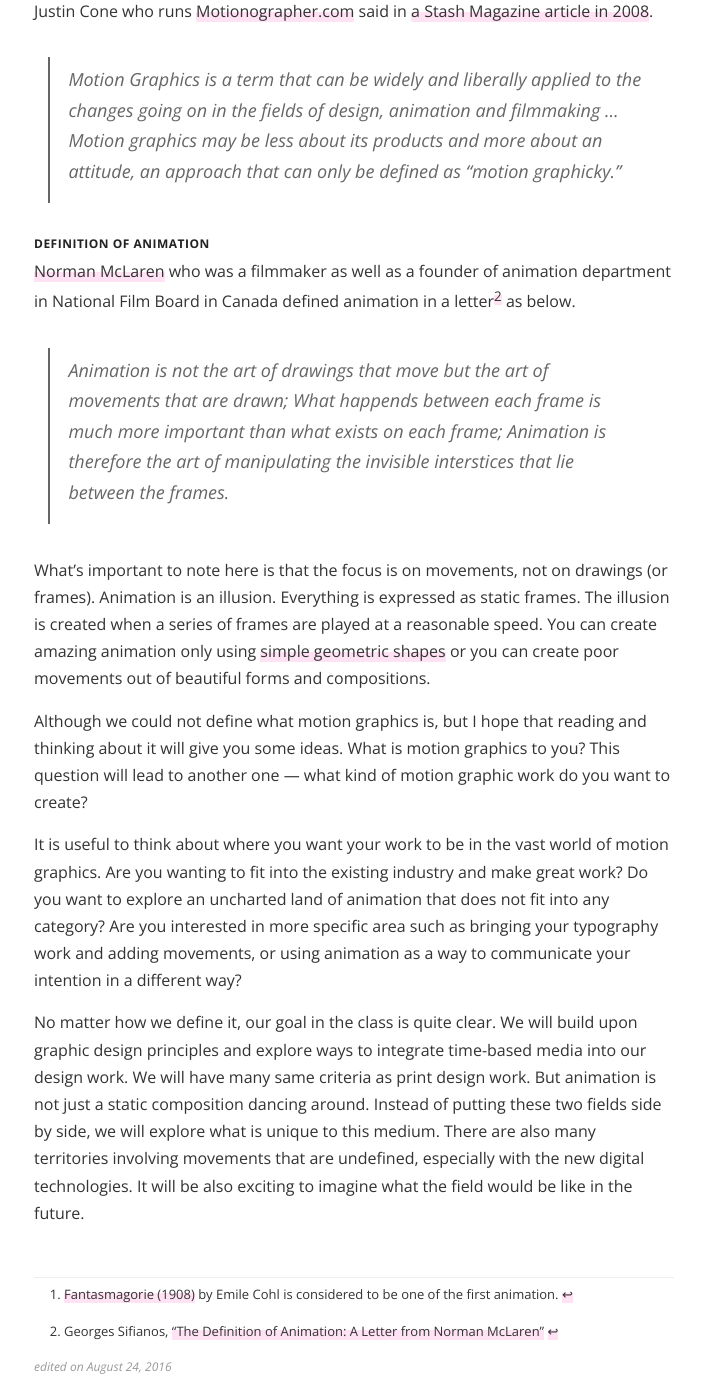
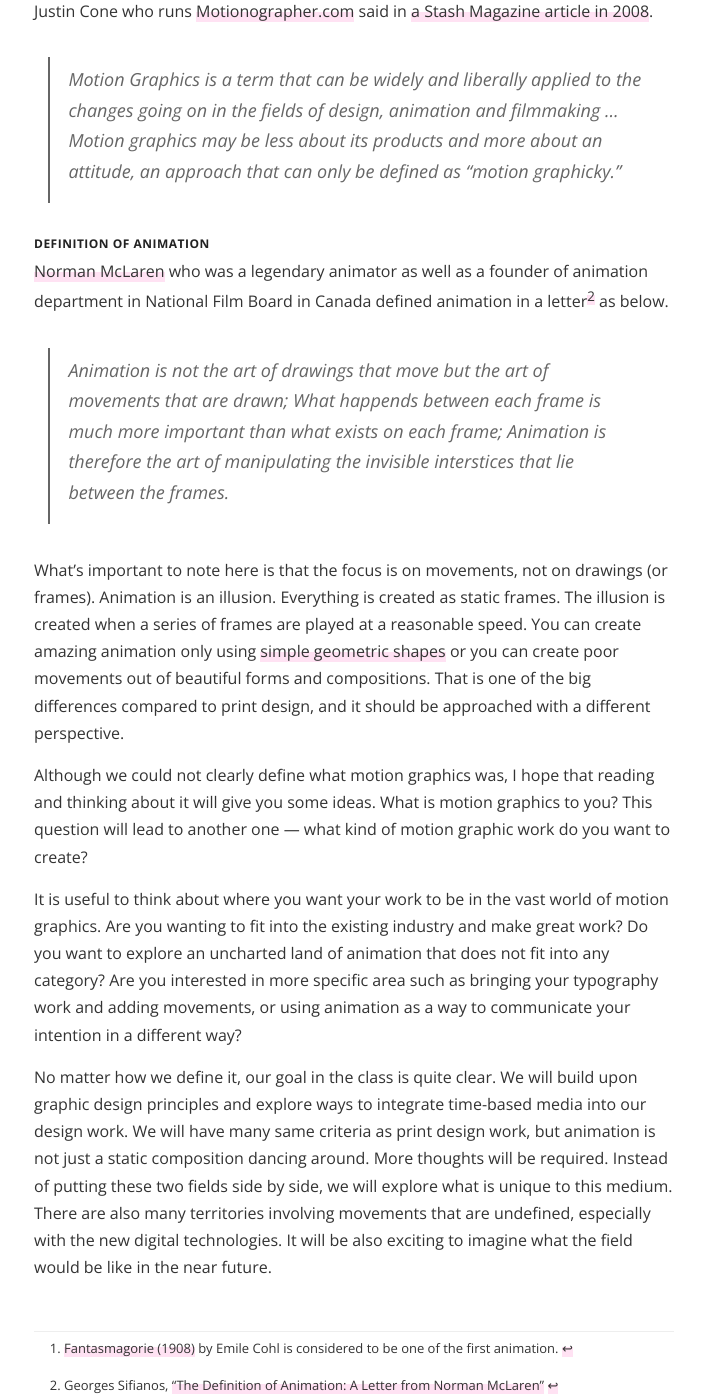
Before and after one commit to Mirandadaa/mica-gd300, a Jekyll site: the page built from _posts/103-1-1-introduction.md, in a window 1280 px wide and 1400 px high, scrolled down 812 px. Shown: the whole window, without its empty margins (286-989 px from the left). Built offline with Jekyll 4.4.1, drawn with Linux system fonts in a browser that asks for light colours; some web fonts are replaced.

Commit message:
edit introduction

```diff
--- a/_posts/103-1-1-introduction.md
+++ b/_posts/103-1-1-introduction.md
@@ -29,17 +29,17 @@ Justin Cone who runs [Motionographer.com](http://motionographer.com) said in [a
 
 ### Definition of Animation
 
-[Norman McLaren](https://www.nfb.ca/explore-all-directors/norman-mclaren/) who was a filmmaker as well as a founder of animation department in National Film Board in Canada defined animation in a letter[^sifianos] as below.
+[Norman McLaren](https://www.nfb.ca/explore-all-directors/norman-mclaren/) who was a legendary animator as well as a founder of animation department in National Film Board in Canada defined animation in a letter[^sifianos] as below.
 
 > Animation is not the art of drawings that move but the art of movements that are drawn; What happends between each frame is much more important than what exists on each frame; Animation is therefore the art of manipulating the invisible interstices that lie between the frames.
 
-What's important to note here is that the focus is on movements, not on drawings (or frames). Animation is an illusion. Everything is expressed as static frames. The illusion is created when a series of frames are played at a reasonable speed. You can create amazing animation only using [simple geometric shapes](https://www.youtube.com/watch?v=they7m6YePo) or you can create poor movements out of beautiful forms and compositions.
+What's important to note here is that the focus is on movements, not on drawings (or frames). Animation is an illusion. Everything is created as static frames. The illusion is created when a series of frames are played at a reasonable speed. You can create amazing animation only using [simple geometric shapes](https://www.youtube.com/watch?v=they7m6YePo) or you can create poor movements out of beautiful forms and compositions. That is one of the big differences compared to print design, and it should be approached with a different perspective.
 
-Although we could not define what motion graphics is, but I hope that reading and thinking about it will give you some ideas. What is motion graphics to you? This question will lead to another one --- what kind of motion graphic work do you want to create?
+Although we could not clearly define what motion graphics was, I hope that reading and thinking about it will give you some ideas. What is motion graphics to you? This question will lead to another one --- what kind of motion graphic work do you want to create?
 
 It is useful to think about where you want your work to be in the vast world of motion graphics. Are you wanting to fit into the existing industry and make great work? Do you want to explore an uncharted land of animation that does not fit into any category? Are you interested in more specific area such as bringing your typography work and adding movements, or using animation as a way to communicate your intention in a different way?
 
-No matter how we define it, our goal in the class is quite clear. We will build upon graphic design principles and explore ways to integrate time-based media into our design work. We will have many same criteria as print design work. But animation is not just a static composition dancing around. Instead of putting these two fields side by side, we will explore what is unique to this medium. There are also many territories involving movements that are undefined, especially with the new digital technologies. It will be also exciting to imagine what the field would be like in the future.
+No matter how we define it, our goal in the class is quite clear. We will build upon graphic design principles and explore ways to integrate time-based media into our design work. We will have many same criteria as print design work, but animation is not just a static composition dancing around. More thoughts will be required. Instead of putting these two fields side by side, we will explore what is unique to this medium. There are also many territories involving movements that are undefined, especially with the new digital technologies. It will be also exciting to imagine what the field would be like in the near future.
 
 <!-- more ideas to add
 motion design
```
